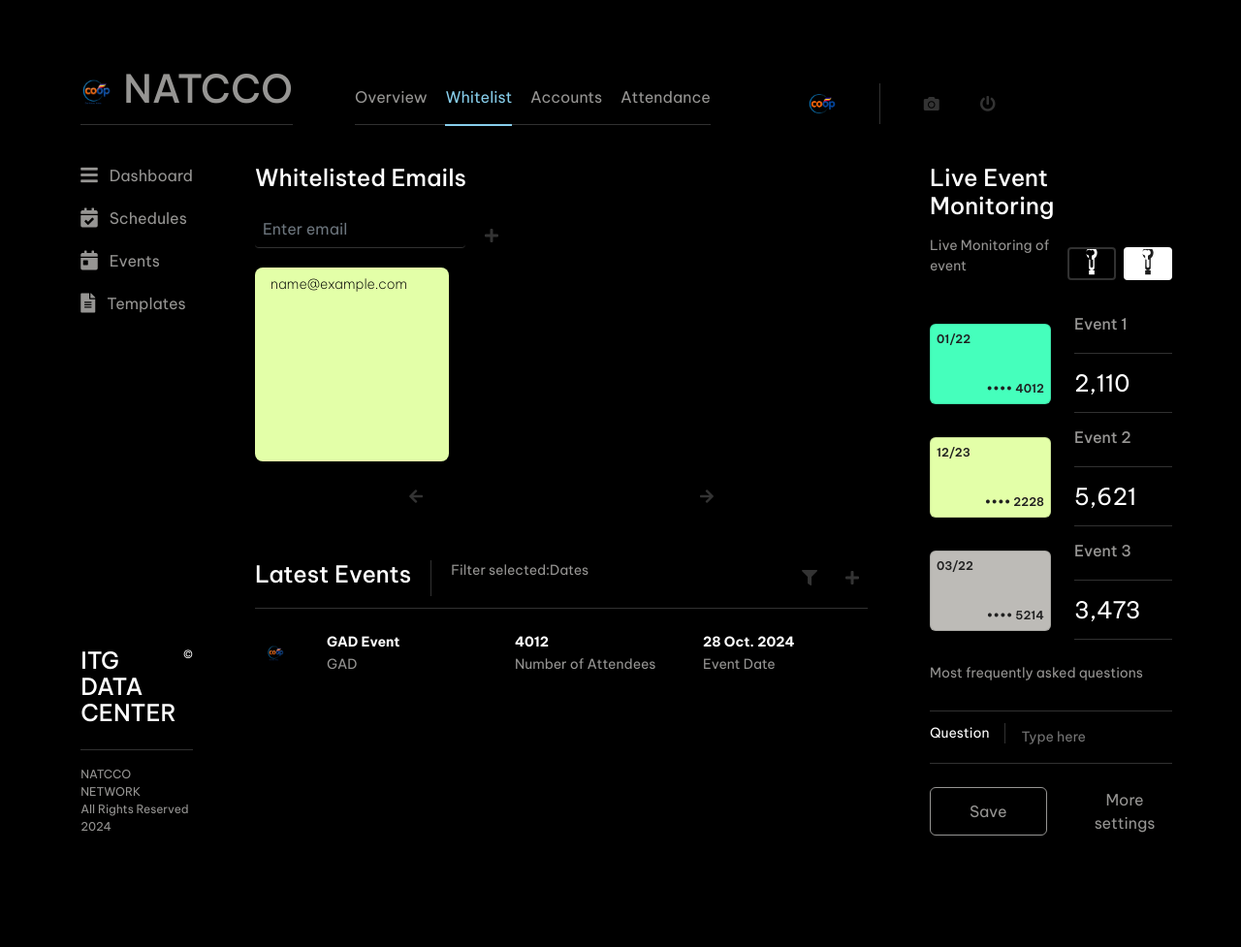
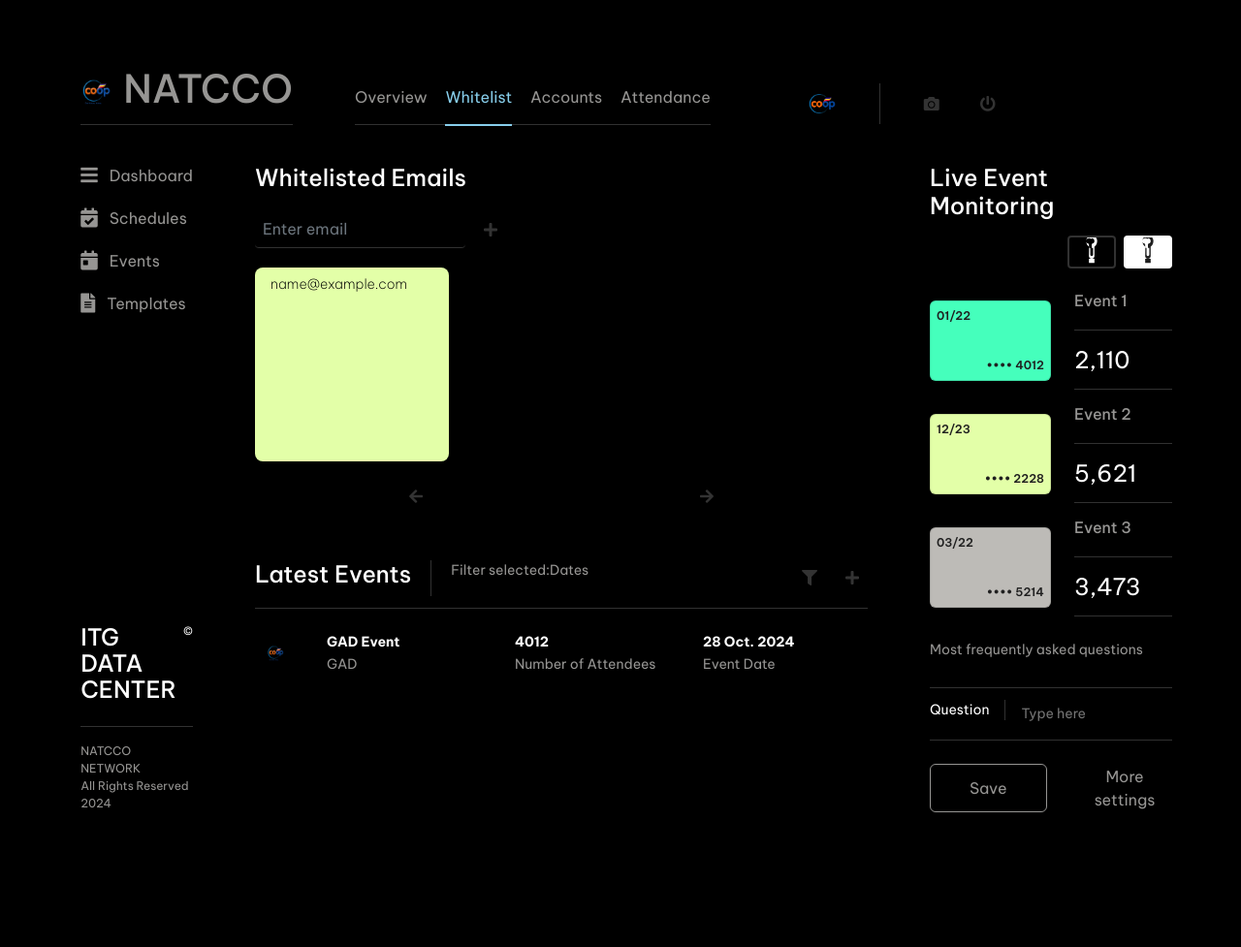
Before and after one commit to ReZER0502/QR_CodeProject1, a Django app: template registration/templates/registration/admin_dashboard.html in a window 1280 px wide, after a click on "Whitelist". Shown: the whole page at 97% size. After the commit the page ends 838 px from the top, so only its background shows below. Run offline with Django 5.2, Linux system fonts and the light colour scheme; the template is opened without the code that fills it: values that come from a table or form of the project are taken from there, others are empty; data comes from the database, SQL or seed files in the repository; tables that the repository leaves empty hold one stand-in row (values such as "Sample post"); parts of the project's set-up code (start-up, migrations or seed data) failed here and were passed over; some libraries are stand-ins or nearby versions.

Commit message:
Updated Admin Dashboard 1-13-2025

```diff
--- a/registration/templates/registration/admin_dashboard.html
+++ b/registration/templates/registration/admin_dashboard.html
@@ -1087,37 +1078,78 @@
         .icon-button i {
             font-size: 16px;
             color: #333;
+
         }
 
         .icon-button:hover i {
             color: #007bff; /* Optional: Change color on hover */
         }
 
-
-        /* Style for the container that holds the name and the status circle */
         .attendee-name-container {
             display: flex;
             align-items: center; /* Align the name and circle vertically */
         }
 
-        /* Style for the status circle */
         .status-indicator {
-            width: 15px;      /* Circle size */
-            height: 15px;     /* Circle size */
-            border-radius: 50%; /* Make it round */
-            margin-left: 8px; /* Space between text and circle */
+            width: 15px;            /* Circle size */
+            height: 15px;           /* Circle size */
+            border-radius: 50%;     /* Always render as a circle */
+            margin-left: 8px;       /* Space between text and circle */
+            display: inline-block;  /* Inline behavior for alignment */
+            background-color: transparent; /* Transparent before AJAX renders */
+            transition: background-color 0.3s ease, opacity 0.3s ease; /* Smooth transition for visibility and color */
+            opacity: 0; /* Initially hidden */
         }
 
         /* Green for Present */
         .present {
             background-color: green;
+            opacity: 1;
         }
 
         /* Red for Absent */
         .absent {
             background-color: red;
-        }
-
+            opacity: 1;
+        }
+
+        .custom-icon-button {
+            width: 32px;
+            height: 32px;
+            border-radius: 50%; /* Circle shape */
+            border: none;
+            background-color: transparent; /* Transparent background */
+            color: var(--c-text-primary); /* Default icon color */
+            display: flex;
+            align-items: center;
+            justify-content: center;
+            cursor: pointer;
+            transition: 0.25s ease;
+            flex-shrink: 0;
+            padding: 0; /* Remove default padding */
+        }
+
+        .custom-icon-button.large {
+            width: 42px;
+            height: 42px;
+            font-size: 1.25em; /* Larger button for large class */
+        }
+
+        .custom-icon-button i {
+            font-size: 16px;
+            color: #333; /* Default icon color */
+            transition: color 0.25s ease; /* Transition for icon color */
+        }
+
+        .custom-icon-button:hover,
+        .custom-icon-button:focus {
+            background-color: var(--c-gray-600); /* Hover background */
+            box-shadow: 0 0 0 4px var(--c-gray-800), 0 0 0 5px var(--c-text-tertiary); /* Hover shadow */
+        }
+
+        .custom-icon-button:hover i {
+            color: #007bff; /* Icon color on hover */
+        }
 
     </style>
 </head>
@@ -1252,7 +1284,7 @@
                                 {% csrf_token %}
                                 <div class="search-field">
                                     <input type="email" id="email" name="email" class="form-control" placeholder="Enter email" required>
-                                    <button type="submit" class="icon-button">
+                                    <button type="submit" class="custom-icon-button">
                                         <i class="fas fa-plus"></i>
                                     </button>
                                     <div class="message-container">
@@ -1409,7 +1438,7 @@
                 <section class="payment-section">
                     <h2>Live Event Monitoring</h2>
                     <div class="payment-section-header">
-                        <p>Live Monitoring of event</p>
+
                         <div>
                             <button class="card-button prom-dress">
                                 <!-- Prom Dress Icon -->
```
Also changed, not shown: other parts of registration/templates/registration/admin_dashboard.html (+30 -42 lines), registration/views.py (+5 -2 lines), media/qr_codes/qr_code_2.png (added). Lines whose indentation alone changed are shown as unchanged.
